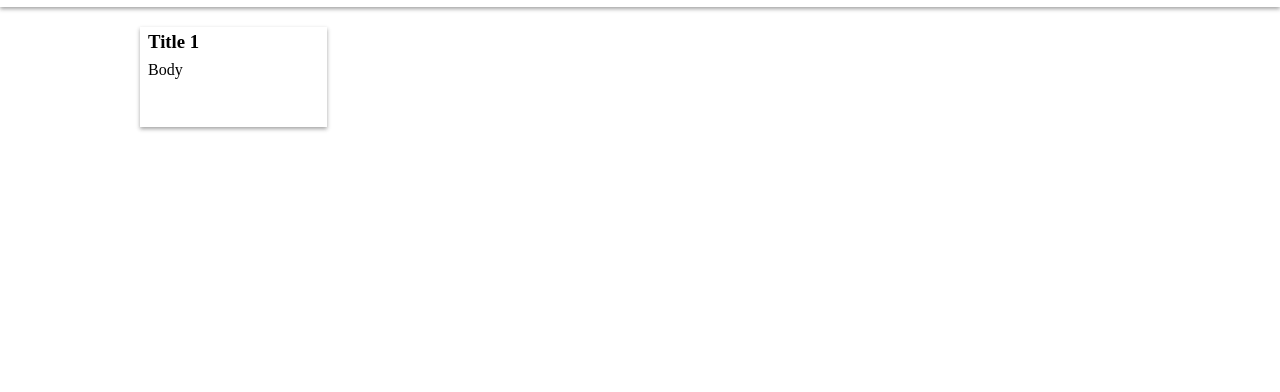
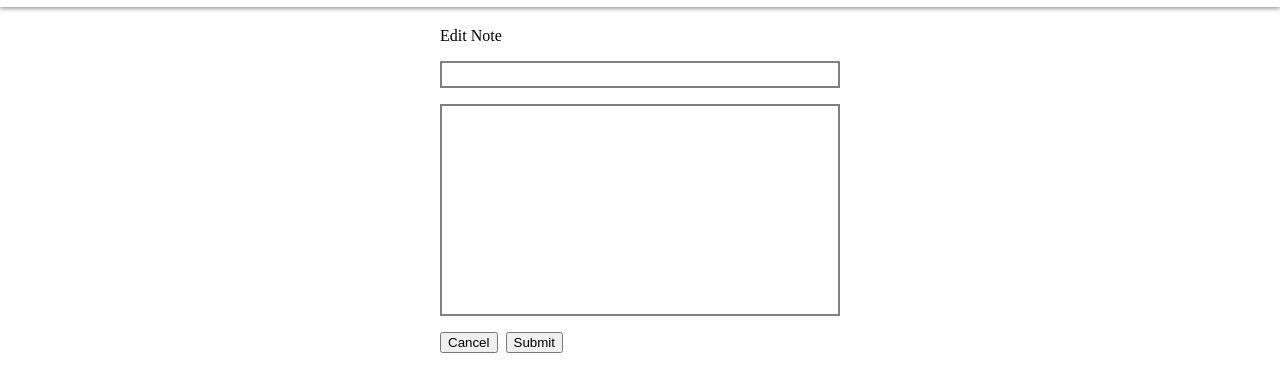
Before and after one commit to andyrift/js-notes, a plain HTML site: page index.html in a window 1280 px wide. Both pictures are taken after a click on the button "New". Shown: the part 50-442 px from the top of the page. Drawn offline with Linux system fonts and the light colour scheme.

Commit message:
feat: add note editor

```diff
--- a/index.html
+++ b/index.html
@@ -25,6 +25,15 @@
             </div>
             -->
         </div>
+        <div class="note-editor hidden">
+            Edit Note
+            <input type="text" class="note-editor__title">
+            <textarea name="body" class="note-editor__body"></textarea>
+            <div class="note-editor__actions">
+                <button class="note-editor__cancel">Cancel</button>
+                <button class="note-editor__submit">Submit</button>
+            </div>
+        </div>
     </div>
 </body>
 
--- a/main.js
+++ b/main.js
@@ -32,7 +32,7 @@ function createNoteCard(titleText = "Unnamed", bodyText = "") {
 }
 
 /**
- * @param {Element} noteContainer
+ * @param {HTMLElement} noteContainer
  * @param {Array<Object>} notes
 */
 function updateNotes(noteContainer, notes) {
@@ -52,34 +52,52 @@ function updateNotes(noteContainer, notes) {
 }
 
 function initApp() {
-    var pageContentContainer = document.getElementsByClassName('page-content').item(0)
-    if (!pageContentContainer) {
+    var pageContentContainer = /** @type {HTMLElement} */ (document.getElementsByClassName('page-content').item(0))
+    if (!pageContentContainer || !(pageContentContainer instanceof HTMLElement)) {
         throw "Page content container not found"
     }
 
-    if (pageContentContainer.childElementCount != 1) {
-        throw "Page content container does not have exactly one child"
-    }
+    var noteContainer = /** @type {HTMLElement} */ (pageContentContainer.firstElementChild)
 
-    var noteContainer = pageContentContainer.firstElementChild
-    if (!noteContainer) {
-        throw "Note container not found"
-    }
+    var noteEditor = /** @type {HTMLElement} */ (pageContentContainer.lastElementChild)
+
+    var noteEditorCancel = /** @type {HTMLElement} */ (noteEditor.lastElementChild.firstElementChild)
+    var noteEditorSubmit = /** @type {HTMLElement} */ (noteEditor.lastElementChild.lastElementChild)
+
+    var noteEditorTitle = /** @type {HTMLInputElement} */ (noteEditor.firstElementChild)
+    var noteEditorBody = /** @type {HTMLTextAreaElement} */ (noteEditorTitle.nextElementSibling)
 
     var newNoteButton = document.getElementById('new-note')
     if (!newNoteButton) {
         throw "New note button not found"
     }
 
+    noteEditor.classList.add("hidden")
+
     var notes = []
 
     newNoteButton.addEventListener('click', () => {
+        noteEditor.classList.remove("hidden")
+        noteContainer.classList.add("hidden")
+        noteEditorTitle.value = ""
+        noteEditorBody.value = ""
+    })
+
+    noteEditorCancel.addEventListener('click', () => {
+        noteEditor.classList.add("hidden")
+        noteContainer.classList.remove("hidden")
+    })
+
+    noteEditorSubmit.addEventListener('click', () => {
         var newNote = {
-            title: `Title ${notes.length + 1}`,
-            body: "Body",
+            title: noteEditorTitle.value,
+            body: noteEditorBody.value,
         }
         notes.unshift(newNote)
         updateNotes(noteContainer, notes)
+
+        noteEditor.classList.add("hidden")
+        noteContainer.classList.remove("hidden")
     })
 
     /**
--- a/styles.css
+++ b/styles.css
@@ -60,3 +60,34 @@ body {
     padding: 4px 8px;
     margin: 0;
 }
+
+.note-editor {
+    width: 400px;
+    display: flex;
+    margin: auto;
+    flex-direction: column;
+    gap: 16px;
+}
+
+.note-editor__title {
+    border: 2px solid hsl(0, 0%, 50%);
+    outline: none;
+    padding: 4px 8px;
+}
+
+.note-editor__body {
+    padding: 4px 8px;
+    border: 2px solid hsl(0, 0%, 50%);
+    outline: none;
+    resize: none;
+    height: 200px;
+}
+
+.note-editor__actions {
+    display: flex;
+    gap: 8px;
+}
+
+.hidden {
+    display: none;
+}
```
